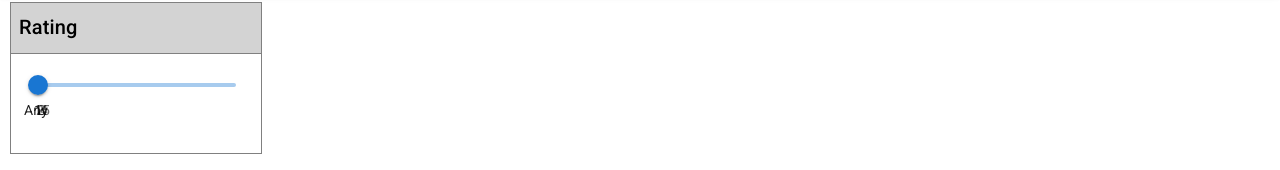
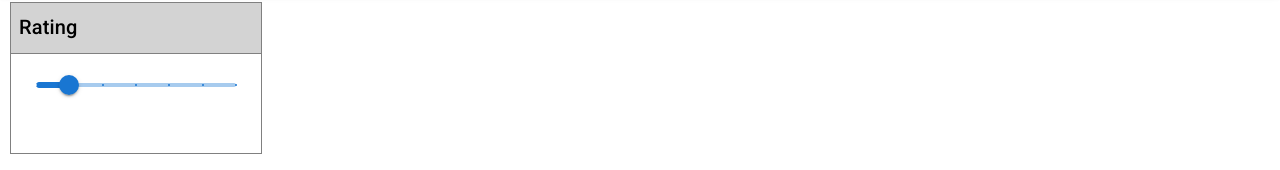
Before and after one commit to xleonard1/Ecommerce-Marketplace, a React (Create React App) app in the folder client/: page / in a window 1280 px wide. Shown: the part 122-292 px from the top of the page. Built offline with nearby package versions, Linux system fonts and the light colour scheme.

Commit message:
got increments on slider

```diff
--- a/client/src/Components/Rating.jsx
+++ b/client/src/Components/Rating.jsx
@@ -61,6 +61,10 @@ function valuetext(value) {
   return `${value}`;
 }
 
+function valueLabelFormat(value) {
+    return marks.findIndex((mark) => mark.value === value) + 1;
+}
+
 const Rating = () => {
   return (
     <RatingCard>
@@ -74,9 +78,12 @@ const Rating = () => {
           aria-label="Custom marks"
           defaultValue={1}
           getAriaValueText={valuetext}
+          valueLabelFormat={valueLabelFormat}
           step={1}
           valueLabelDisplay="auto"
-          marks={marks}
+          marks
+          min={0}
+          max={6}
           sx={{ width: '80%' }}
         />
         </Box>
```
